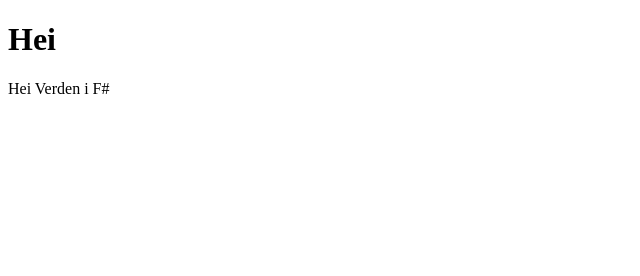
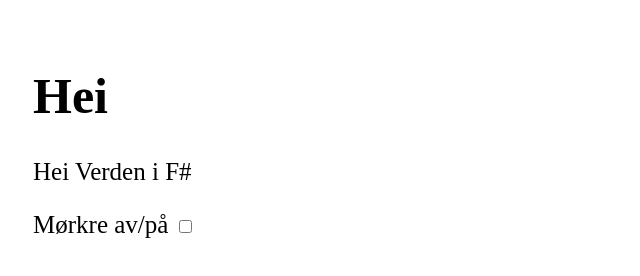
Before and after one commit to slattevika/slattevika.github.io, a plain HTML site: page index.html in a window 1280 px wide. Shown: the whole page, without its empty margins (0-640 px from the left). Drawn offline with Linux system fonts and the light colour scheme.

Commit message:
darkmode

```diff
--- a/index.html
+++ b/index.html
@@ -4,12 +4,34 @@
     <meta charset="UTF-8">
     <meta name="viewport" content="width=device-width, initial-scale=1.0">
     <title>Hei</title>
+    <style>
+        body {
+            padding: 25px;
+            background-color: white;
+            color: black;
+            font-size: 25px;
+        }
+        .dark-mode {
+            background-color: black;
+            color: white;
+        }
+    </style>
 </head>
 <body>
+
     <h1>Hei</h1>
     <p>Hei Verden i F#</p>
 
     <script src="https://gist.github.com/runerei/ef9f5cb3f9497c7682f880198de67ac1.js"></script>
 
+    <label for="darkToggle">Mørkre av/på</label>
+    <input type="checkbox" id="darkToggle" onclick="toggleDarkMode()">
+    <script>
+        function toggleDarkMode() {
+            const element = document.body;
+            element.classList.toggle("dark-mode");
+        }
+    </script>
+
 </body>
 </html>
```
